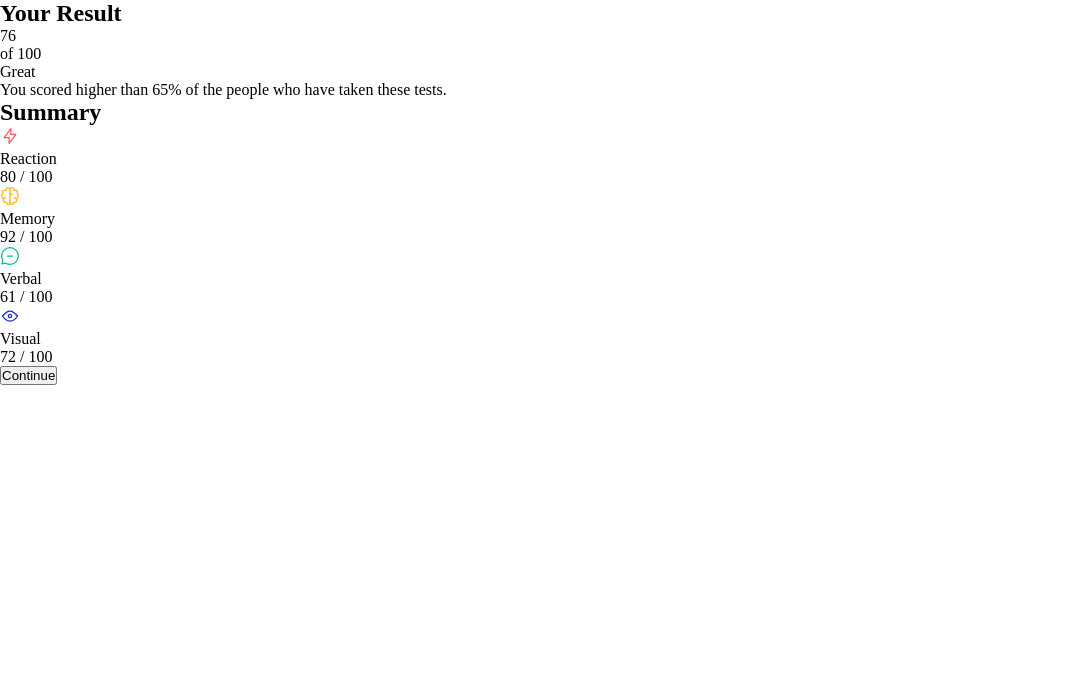
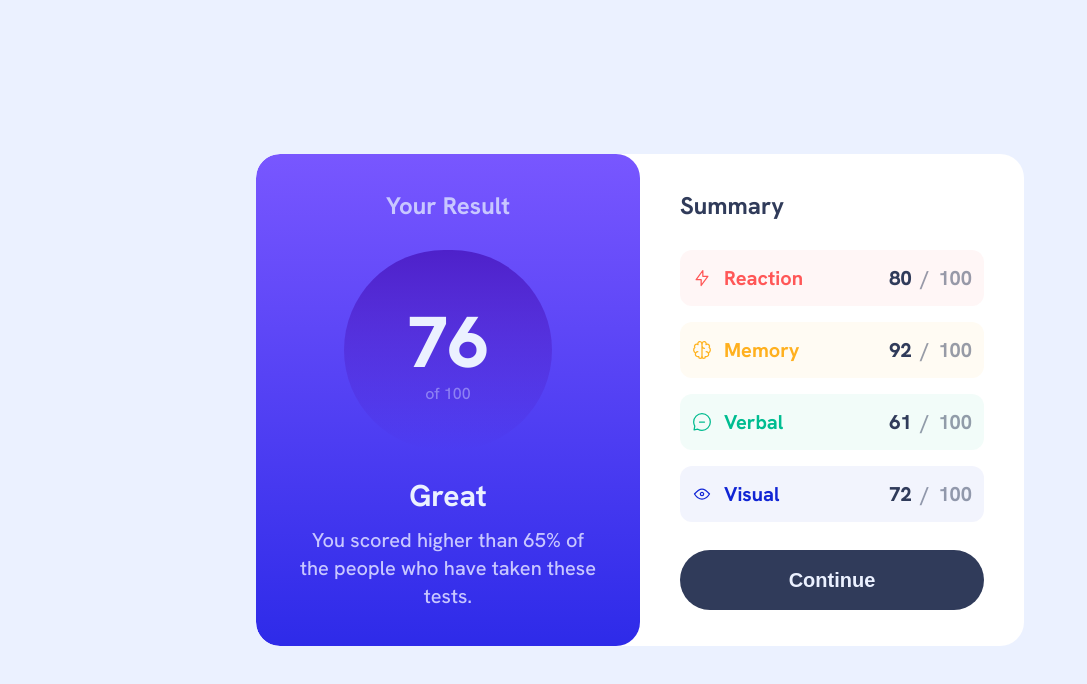
Before and after one commit to davi-costa-de-melo/results-summary-component, a plain HTML site: page index.html in a window 1280 px wide. Shown: the whole page, without its empty margins (0-1087 px from the left). Drawn offline with Linux system fonts and the light colour scheme.

Commit message:
Create the CSS for the page.

```diff
--- a/style.css
+++ b/style.css
@@ -1,5 +1,223 @@
+@import url('https://fonts.googleapis.com/css2?family=Hanken+Grotesk:wght@500;700;800&display=swap');
+
 * {
   padding: 0;
   margin: 0;
   box-sizing: border-box;
 }
+
+button {
+  border: none;
+}
+
+ul {
+  list-style-type: none;
+}
+
+:root {
+  --light-red: hsl(0, 100%, 67%);
+  --very-light-red: hsla(0, 100%, 67%, 0.05);
+  --orangey-yellow: hsl(39, 100%, 56%);
+  --very-light-orangey-yellow: hsla(39, 100%, 56%, 0.05);
+  --green-teal: hsl(166, 100%, 37%);
+  --very-light-green-teal: hsla(166, 100%, 37%, 0.05);
+  --cobalt-blue: hsl(234, 85%, 45%);
+  --very-light-cobalt-blue: hsla(234, 85%, 45%, 0.05);
+  --light-slate-blue: hsl(252, 100%, 67%);
+  --light-royal-blue: hsl(241, 81%, 54%);
+  --violet-blue: hsla(256, 72%, 46%, 1);
+  --persian-blue: hsla(241, 72%, 46%, 0);
+  --white: hsl(0, 0%, 100%);
+  --pale-blue: hsl(221, 100%, 96%);
+  --light-lavender: hsl(241, 100%, 89%);
+  --very-light-lavender: hsla(241, 100%, 89%, 0.5);
+  --dark-gray-blue: hsl(224, 30%, 27%);
+  --light-gray-blue: hsla(224, 30%, 27%, 0.5);
+}
+
+body {
+  background-color: var(--pale-blue);
+  font-family: 'Hanken Grotesk', sans-serif;
+  min-height: 100vh;
+  display: flex;
+  justify-content: center;
+  align-items: center;
+}
+
+h2 {
+  font-size: 1.5rem;
+  line-height: 2rem;
+}
+
+p, button {
+  font-size: 1.25rem;
+  line-height: 1.75rem;
+}
+
+button {
+  font-weight: 700;
+}
+
+.results-summary {
+  background-color: var(--white);
+  width: 48rem;
+  display: grid;
+  grid-template-columns: repeat(2, 1fr);
+  border-radius: 1.5rem;
+  overflow: hidden;
+}
+
+.results-summary section {
+  padding: 2.25rem 2.5rem;
+}
+
+.results-summary-result-informations {
+  background-image: linear-gradient(var(--light-slate-blue), var(--light-royal-blue));
+  display: flex;
+  flex-direction: column;
+  align-items: center;
+  gap: 0.75rem;
+  border-radius: 1.5rem;
+  text-align: center;
+}
+
+.results-summary-result-informations-title {
+  color: var(--light-lavender);
+}
+
+.results-summary-result-group {
+  background-image: linear-gradient(var(--violet-blue), var(--persian-blue));
+  padding: 3.5rem 4rem 2.75rem;
+  margin-top: 1rem;
+  display: flex;
+  flex-direction: column;
+  gap: 0.25rem;
+  border-radius: 9999px;
+}
+
+.results-summary-result-number {
+  color: var(--pale-blue);
+  font-size: 4.5rem;
+  font-weight: 800;
+  line-height: 1;
+}
+
+.results-summary-result-percentage-text {
+  color: var(--very-light-lavender);
+  font-size: 1rem;
+  line-height: 1.5rem;
+}
+
+.results-summary-result-status {
+  color: var(--pale-blue);
+  font-size: 1.875rem;
+  font-weight: 700;
+  line-height: 2.25rem;
+  margin-top: 1rem;
+}
+
+.results-summary-result-description {
+  color: var(--light-lavender);
+}
+
+.results-summary-categories-informations {
+  display: flex;
+  flex-direction: column;
+  gap: 1.75rem;
+}
+
+.results-summary-categories-informations-title {
+  color: var(--dark-gray-blue);
+}
+
+.results-summary-categories {
+  display: flex;
+  flex-direction: column;
+  gap: 1rem;
+}
+
+.results-summary-category {
+  padding: 0.875rem 0.75rem;
+  display: flex;
+  align-items: center;
+  gap: 0.75rem;
+  border-radius: 0.75rem;
+}
+
+.results-summary-category.reaction {
+  background-color: var(--very-light-red)
+}
+
+.results-summary-category.memory {
+  background-color: var(--very-light-orangey-yellow);
+}
+
+.results-summary-category.verbal {
+  background-color: var(--very-light-green-teal);
+}
+
+.results-summary-category.visual {
+  background-color: var(--very-light-cobalt-blue);
+}
+
+.results-summary-category-name {
+  font-weight: 700;
+}
+
+.results-summary-category.reaction .results-summary-category-name {
+  color: var(--light-red);
+}
+
+.results-summary-category.memory .results-summary-category-name {
+  color: var(--orangey-yellow);
+}
+
+.results-summary-category.verbal .results-summary-category-name {
+  color: var(--green-teal);
+}
+
+.results-summary-category.visual .results-summary-category-name {
+  color: var(--cobalt-blue);
+}
+
+.results-summary-category-score {
+  color: var(--light-gray-blue);
+  font-weight: 700;
+  margin-left: auto;
+  word-spacing: 0.25rem;
+}
+
+.results-summary-category-score-number {
+  color: var(--dark-gray-blue);
+  font-weight: 800;
+}
+
+.results-summary-continue-button {
+  background-color: var(--dark-gray-blue);
+  color: var(--pale-blue);
+  padding: 1rem 0;
+  border-radius: 9999px;
+  cursor: pointer;
+  transition: background-color .15s cubic-bezier(0.4, 0, 0.2, 1);
+}
+
+.results-summary-continue-button:hover {
+  background-color: var(--light-royal-blue)
+}
+
+@media (max-width: 800px) {
+  .results-summary {
+    min-height: 100vh;
+    width: 100vw;
+    grid-template-columns: none;
+    border-radius: 0;
+  }
+
+  .results-summary section {
+    padding: 1.75rem 1.25rem 2.25rem;
+  }
+
+  .results-summary-result-informations {
+    border-radius: 0 0 1.5rem 1.5rem;
+  }
+}
```
